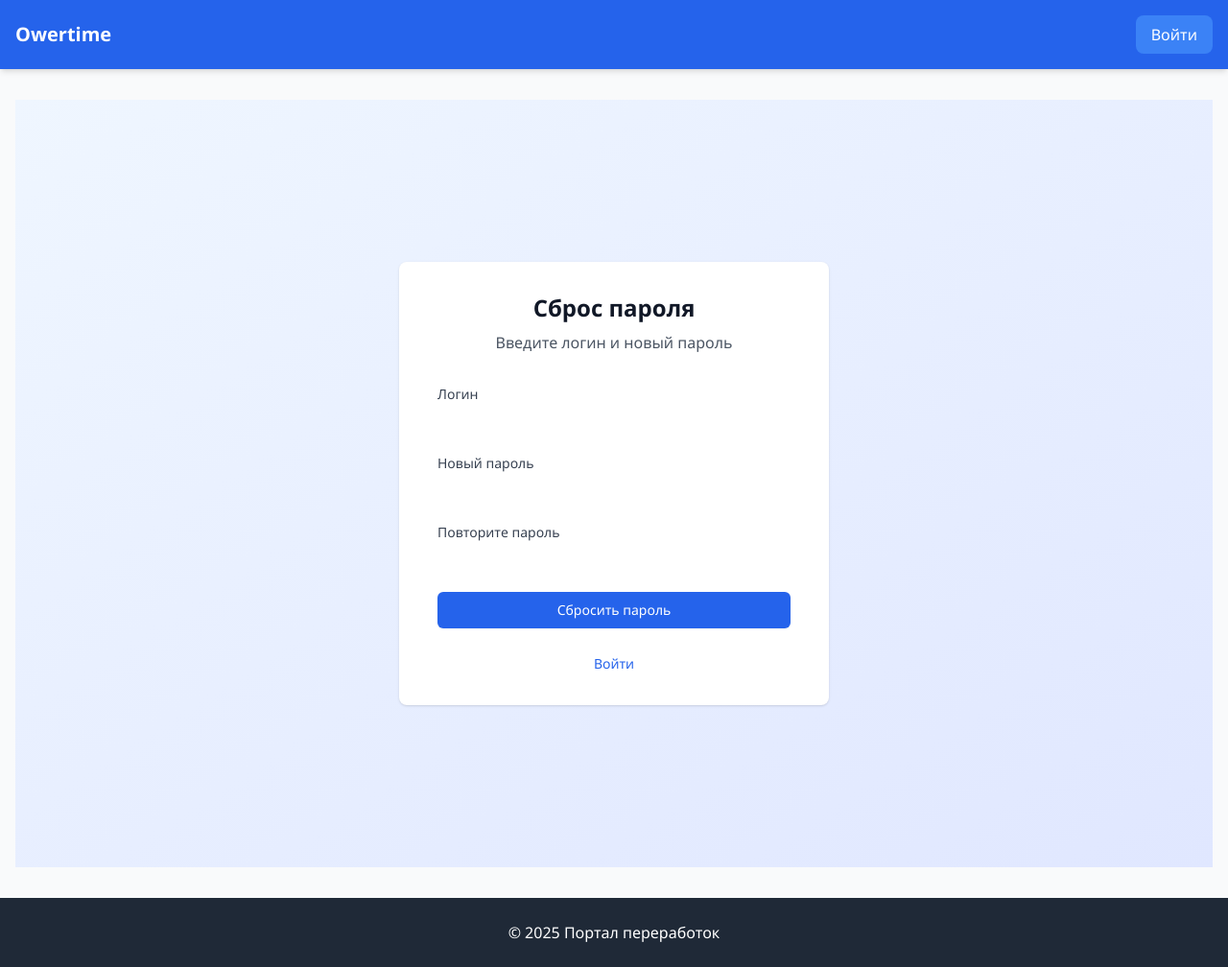
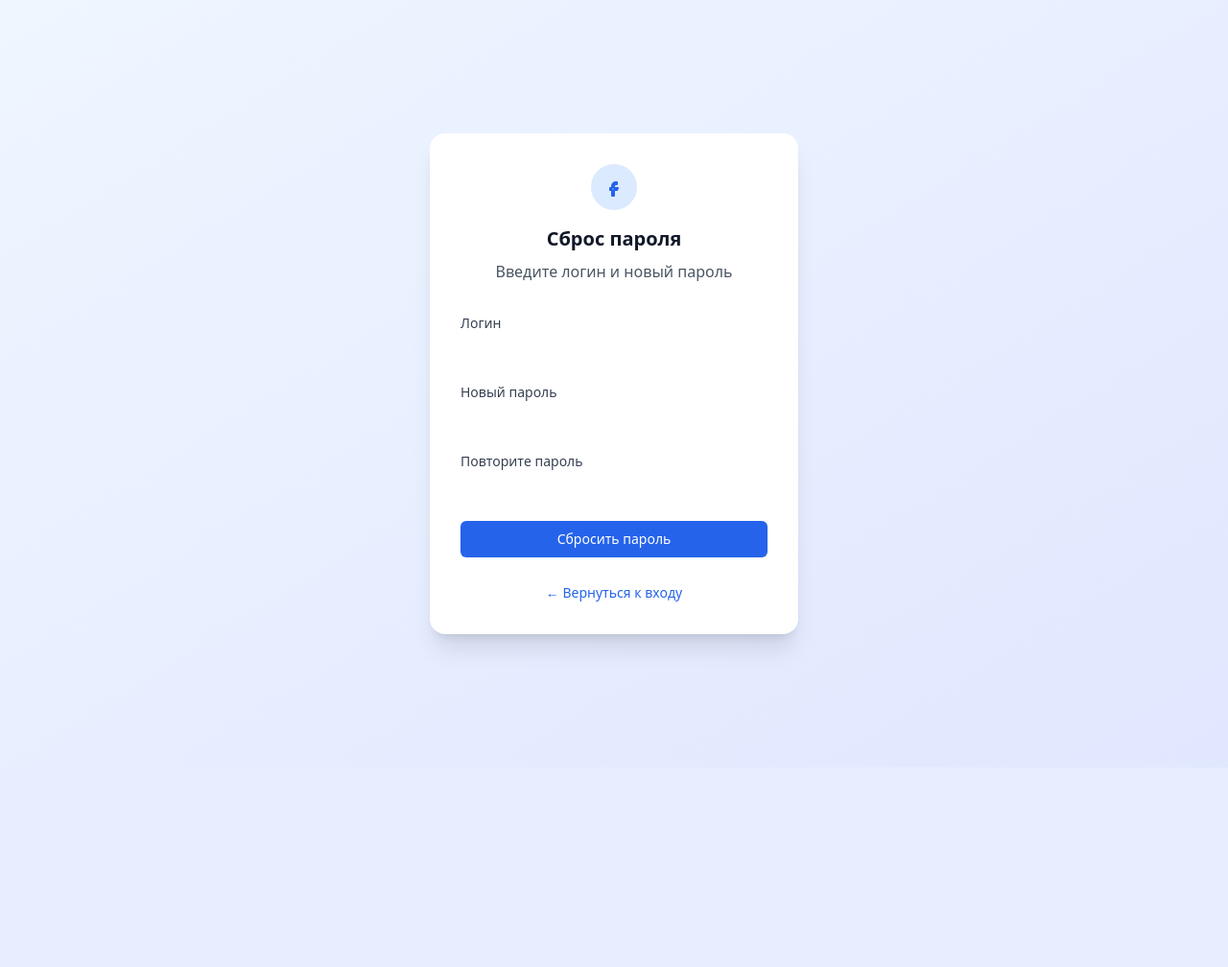
Before and after one commit to Destian1995/owertime_portal, a Django app: page /lk/reset-password/ in a window 1280 px wide. Shown: the whole page at 96% size. After the commit the page ends 681 px from the top, so only its background shows below. Run offline with Django 4.2, Linux system fonts and the light colour scheme; style sheets or scripts are compiled from the project's sources; some libraries are stand-ins or nearby versions.

Commit message:
Доработка ЛК и оптимизация отправки писем, доработка согласования

```diff
--- a/overtime_app/models.py
+++ b/overtime_app/models.py
@@ -46,11 +46,9 @@ class Employee(models.Model):
 
 class OvertimeRequest(models.Model):
     STATUS_CHOICES = [
-        ('draft', 'Черновик'),
         ('pending', 'На согласовании'),
         ('approved', 'Согласовано'),
         ('rejected', 'Отклонено'),
-        ('rework', 'На доработке'),
     ]
 
     REASON_CHOICES = [
--- a/overtime_app/templates/overtime_app/home.html
+++ b/overtime_app/templates/overtime_app/home.html
@@ -69,7 +69,7 @@
 
     <script>
         function resetPassword() {
-            window.location.href = '{% url "overtime_app:reset_password" %}';
+            window.location.href = '/reset-password/';
         }
     </script>
 </div>
--- a/overtime_app/templates/overtime_app/reset_password.html
+++ b/overtime_app/templates/overtime_app/reset_password.html
@@ -1,15 +1,41 @@
-{% extends 'overtime_app/base.html' %}
-
-{% block title %}Сброс пароля{% endblock %}
-
-{% block content %}
-<div class="min-h-screen bg-gradient-to-br from-blue-50 to-indigo-100 flex items-center justify-center p-4">
-    <div class="max-w-md w-full space-y-8">
-        <div class="bg-white py-8 px-6 shadow rounded-lg sm:px-10">
+<!DOCTYPE html>
+<html lang="ru">
+<head>
+    <meta charset="UTF-8">
+    <meta name="viewport" content="width=device-width, initial-scale=1.0">
+    <title>Сброс пароля</title>
+    <script src="https://cdn.tailwindcss.com"></script>
+    <style>
+        @keyframes slideIn {
+            from { opacity: 0; transform: translateY(-20px); }
+            to { opacity: 1; transform: translateY(0); }
+        }
+        .animate-slide-in {
+            animation: slideIn 0.4s ease-out;
+        }
+    </style>
+</head>
+<body class="bg-gradient-to-br from-blue-50 to-indigo-100 min-h-screen flex items-center justify-center">
+<div class="max-w-md w-full space-y-8 p-8">
+    <div class="bg-white rounded-2xl shadow-xl p-8 animate-slide-in">
         <div class="text-center mb-8">
-                <h2 class="text-2xl font-bold text-gray-900">Сброс пароля</h2>
+            <div class="mx-auto h-12 w-12 bg-blue-100 rounded-full flex items-center justify-center mb-4">
+                <svg class="h-6 w-6 text-blue-600" fill="none" viewBox="0 0 24 24" stroke="currentColor">
+                    <path stroke-linecap="round" stroke-linejoin="round" stroke-width="2"
+                          d="M12 11c0-1.1.9-2 2-2h1V7h-1a4 4 0 00-4 4v2H8v2h2v6h2v-6h3l1-2h-4v-2z"/>
+                </svg>
+            </div>
+            <h2 class="text-xl font-bold text-gray-900">Сброс пароля</h2>
             <p class="mt-2 text-gray-600">Введите логин и новый пароль</p>
         </div>
+
+        {% if messages %}
+        {% for message in messages %}
+        <div class="mb-4 p-3 {% if message.tags == 'success' %}bg-green-100 border border-green-400 text-green-700{% else %}bg-red-100 border border-red-400 text-red-700{% endif %} rounded">
+            {{ message }}
+        </div>
+        {% endfor %}
+        {% endif %}
 
         <form method="post" class="space-y-6">
             {% csrf_token %}
@@ -19,9 +45,9 @@
                     Логин
                 </label>
                 {{ form.username }}
-                    {% for error in form.username.errors %}
-                    <p class="mt-1 text-sm text-red-600">{{ error }}</p>
-                    {% endfor %}
+                {% if form.username.errors %}
+                <p class="mt-1 text-sm text-red-600">{{ form.username.errors }}</p>
+                {% endif %}
             </div>
 
             <div>
@@ -29,9 +55,9 @@
                     Новый пароль
                 </label>
                 {{ form.new_password1 }}
-                    {% for error in form.new_password1.errors %}
-                    <p class="mt-1 text-sm text-red-600">{{ error }}</p>
-                    {% endfor %}
+                {% if form.new_password1.errors %}
+                <p class="mt-1 text-sm text-red-600">{{ form.new_password1.errors }}</p>
+                {% endif %}
             </div>
 
             <div>
@@ -39,39 +65,27 @@
                     Повторите пароль
                 </label>
                 {{ form.new_password2 }}
-                    {% for error in form.new_password2.errors %}
-                    <p class="mt-1 text-sm text-red-600">{{ error }}</p>
-                    {% endfor %}
+                {% if form.new_password2.errors %}
+                <p class="mt-1 text-sm text-red-600">{{ form.new_password2.errors }}</p>
+                {% endif %}
             </div>
 
             <div>
                 <button type="submit"
-                            class="w-full flex justify-center py-2 px-4 border border-transparent rounded-md shadow-sm text-sm font-medium text-white bg-blue-600 hover:bg-blue-700 focus:outline-none focus:ring-2 focus:ring-offset-2 focus:ring-blue-500">
+                        class="w-full flex justify-center py-2 px-4 border border-transparent rounded-md shadow-sm
+                               text-sm font-medium text-white bg-blue-600 hover:bg-blue-700
+                               focus:outline-none focus:ring-2 focus:ring-offset-2 focus:ring-blue-500 transition-colors">
                     Сбросить пароль
                 </button>
             </div>
         </form>
 
-            {% if messages %}
-            {% for message in messages %}
-            <div class="mt-4 p-3 rounded
-                    {% if message.tags == 'success' %}
-                        bg-green-100 border border-green-400 text-green-700
-                    {% else %}
-                        bg-red-100 border border-red-400 text-red-700
-                    {% endif %}">
-                {{ message }}
-            </div>
-            {% endfor %}
-            {% endif %}
-
         <div class="mt-6 text-center">
-                <a href="{% url 'portal_login' %}"
-                   class="text-sm font-medium text-blue-600 hover:text-blue-500">
-                    Войти
+            <a href="{% url 'portal_login' %}" class="text-sm text-blue-600 hover:text-blue-500">
+                ← Вернуться к входу
             </a>
         </div>
     </div>
 </div>
-</div>
-{% endblock %}
+</body>
+</html>
--- a/overtime_app/views.py
+++ b/overtime_app/views.py
@@ -20,6 +20,7 @@ from django.contrib import messages
 from django.shortcuts import render, redirect
 from django.contrib.auth.models import User
 from .forms import ResetPasswordForm
+
 
 def reset_password(request):
     if request.method == 'POST':
--- a/project_settings/urls.py
+++ b/project_settings/urls.py
@@ -1,12 +1,13 @@
 from django.contrib import admin
 from django.urls import path, include
 from django.contrib.auth import views as auth_views
-from overtime_app.views import home, portal_login
+from overtime_app import views
 from overtime_app.views import LogoutView
 
 urlpatterns = [
-    path('', home, name='home'),
-    path('login/', portal_login, name='portal_login'),
+    path('', views.home, name='home'),
+    path('reset-password/', views.reset_password, name='reset_password_root'),
+    path('login/', views.portal_login, name='portal_login'),
     path('', LogoutView.as_view(next_page='home'), name='logout'),
     path('admin/', admin.site.urls),
     path('lk/', include('overtime_app.urls')),
```
Lines whose indentation alone changed are shown as unchanged.
